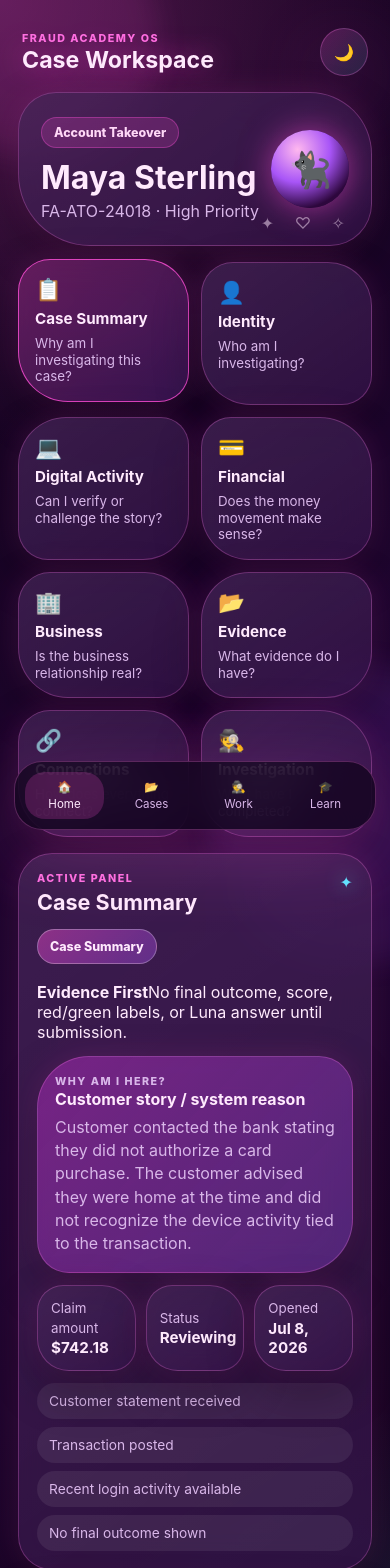
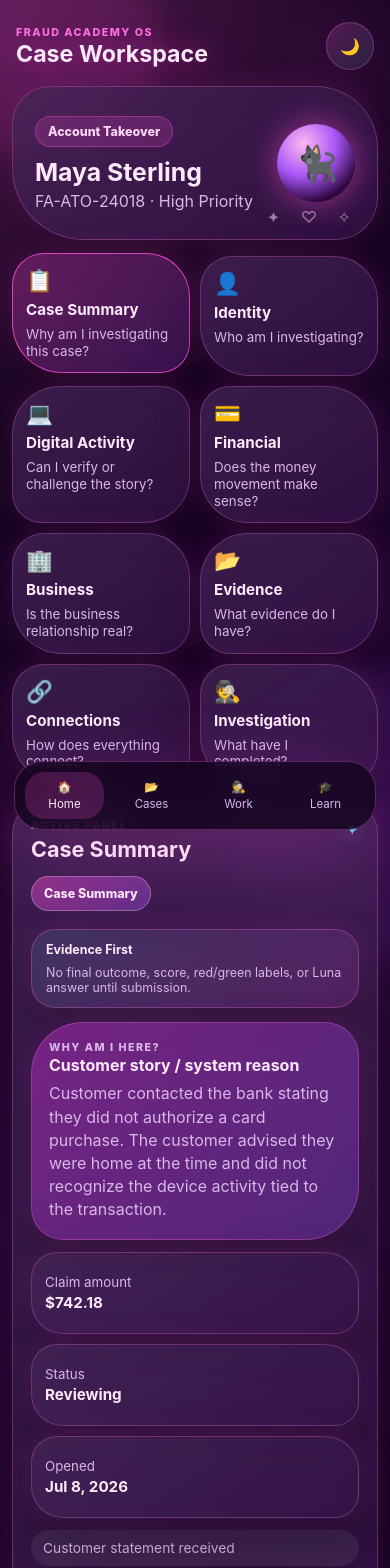
Before and after one commit to iamre2024-debug/fraud-Academy-v1, a React (Vite) app: page / in a window 390 px wide. Shown: the top 1568 px of the page. Built offline with nearby package versions, Linux system fonts and the light colour scheme.

Commit message:
Style Wave 1 workspace additions

```diff
--- a/src/styles.css
+++ b/src/styles.css
@@ -119,7 +119,10 @@ h1 {
 .side-widget,
 .info-bubble,
 .event-card,
-.mobile-drawers details {
+.mobile-drawers details,
+.evidence-first-banner,
+.workflow-strip,
+.document-shell {
   border: 1px solid var(--line);
   background:
     linear-gradient(145deg, rgba(255, 255, 255, 0.08), rgba(255, 255, 255, 0.02)),
@@ -254,7 +257,8 @@ h1 {
 .tool-tabs button,
 .filter-row button,
 .profile-pop button,
-.evidence-card button {
+.evidence-card button,
+.bubble-card button {
   flex: 0 0 auto;
   border-radius: 999px;
   padding: 9px 12px;
@@ -271,26 +275,43 @@ h1 {
   border-color: rgba(255, 255, 255, 0.28);
 }
 
+.evidence-first-banner {
+  display: flex;
+  flex-wrap: wrap;
+  align-items: center;
+  gap: 8px 12px;
+  border-radius: 24px;
+  padding: 12px 14px;
+  background: linear-gradient(135deg, rgba(94, 231, 255, 0.1), rgba(255, 79, 216, 0.12));
+  color: var(--muted);
+  font-size: 0.78rem;
+}
+
+.evidence-first-banner strong { color: var(--cream); }
+
 .panel-stack {
   display: flex;
   flex-direction: column;
   gap: 12px;
 }
 
-.bubble-card {
+.bubble-card,
+.document-shell {
   padding: 17px;
   border-radius: 34px 48px 32px 44px;
 }
 
 .bubble-card h4,
-.event-card h4 {
+.event-card h4,
+.document-shell h4 {
   margin: 0 0 7px;
   font-size: 1rem;
 }
 
 .bubble-card p,
 .event-card p,
-.info-bubble small {
+.info-bubble small,
+.document-shell p {
   color: var(--muted);
   line-height: 1.45;
   margin-bottom: 0;
@@ -301,12 +322,11 @@ h1 {
   background: linear-gradient(135deg, rgba(255, 79, 216, 0.22), rgba(94, 231, 255, 0.08)), var(--panel-strong);
 }
 
-.profile-pop {
-  border-radius: 58px 38px 48px 34px;
-}
+.profile-pop { border-radius: 58px 38px 48px 34px; }
 
 .mini-grid,
-.connection-summary {
+.connection-summary,
+.completion-grid {
   display: grid;
   grid-template-columns: repeat(3, minmax(0, 1fr));
   gap: 10px;
@@ -358,7 +378,6 @@ h1 {
 }
 
 .summary-strip strong { color: var(--cream); }
-
 .event-list { display: grid; gap: 10px; }
 
 .event-card {
@@ -379,8 +398,10 @@ h1 {
 .event-actions button {
   width: 34px;
   height: 34px;
+  display: grid;
+  place-items: center;
   border-radius: 50%;
-  background: rgba(255, 79, 216, 0.18);
+  background: rgba(255, 79, 216, 0.14);
   border: 1px solid rgba(255, 79, 216, 0.26);
 }
 
@@ -410,11 +431,45 @@ h1 {
   border: 1px dashed rgba(255, 79, 216, 0.34);
 }
 
+.link-web::before {
+  content: "";
+  position: absolute;
+  inset: 32px;
+  border: 1px solid rgba(94, 231, 255, 0.18);
+  border-radius: 999px;
+}
+
 .link-web span {
+  position: relative;
   border-radius: 999px;
   padding: 10px 14px;
   background: rgba(22, 5, 31, 0.78);
   border: 1px solid var(--line);
+}
+
+.workflow-strip {
+  display: flex;
+  gap: 8px;
+  overflow-x: auto;
+  border-radius: 24px;
+  padding: 10px;
+}
+
+.workflow-strip span {
+  flex: 0 0 auto;
+  border-radius: 999px;
+  padding: 8px 10px;
+  background: rgba(255, 255, 255, 0.07);
+  color: var(--muted);
+  font-size: 0.72rem;
+  font-weight: 800;
+}
+
+.document-shell {
+  min-height: 240px;
+  background:
+    linear-gradient(180deg, rgba(255, 234, 253, 0.1), rgba(255, 255, 255, 0.03)),
+    var(--panel);
 }
 
 .desktop-side-panel { display: none; }
@@ -441,7 +496,6 @@ h1 {
 }
 
 .side-widget h3 { margin: 0 0 10px; }
-
 .pin-list { display: flex; flex-wrap: wrap; gap: 8px; }
 
 .bottom-nav {
@@ -478,6 +532,14 @@ h1 {
   color: var(--cream);
 }
 
+@media (max-width: 420px) {
+  .app-shell { padding: 12px; }
+  .hero-copy h2 { font-size: 1.55rem; }
+  .family-grid { gap: 10px; }
+  .family-bubble { padding: 13px; min-height: 118px; }
+  .mini-grid, .connection-summary, .completion-grid { grid-template-columns: 1fr; }
+}
+
 @media (min-width: 980px) {
   .app-shell { padding: 28px; align-items: stretch; }
 
```
